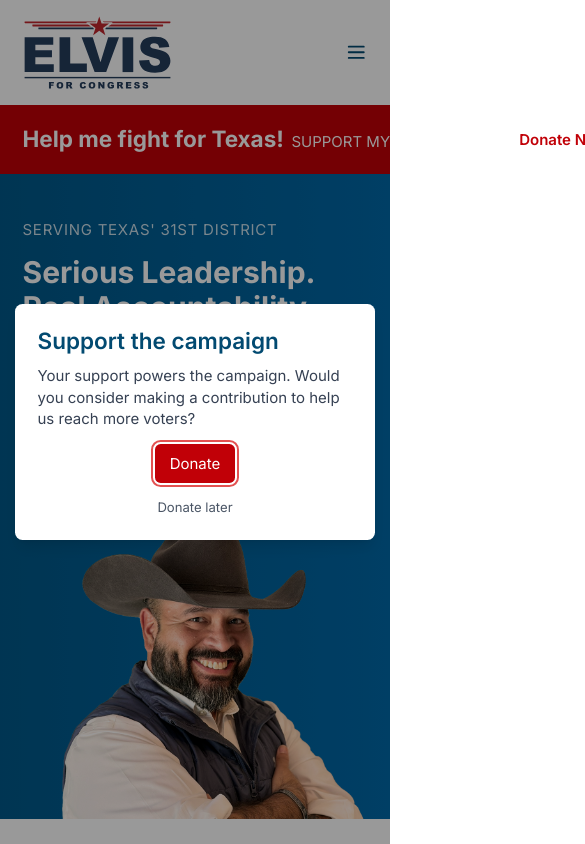
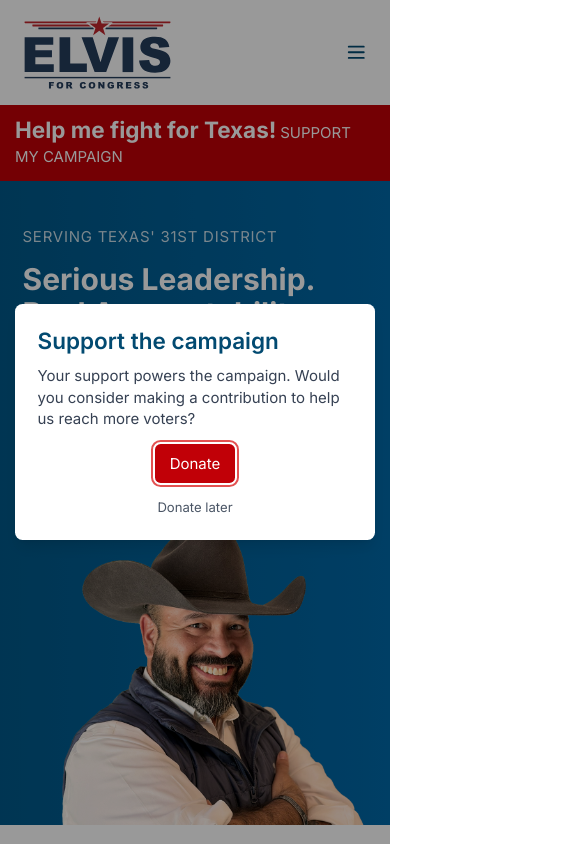
Before and after one commit to AMayLolo/elvisforcongress, a Next.js app: page / in a window 390 px wide. Shown: the top 844 px of the page, 585 px wide, since content can reach past the window. Built offline with nearby package versions, Linux system fonts and the light colour scheme; no server answers.

Commit message:
UI: optimize campaign banner for mobile devices

```diff
--- a/src/components/CampaignBanner.tsx
+++ b/src/components/CampaignBanner.tsx
@@ -11,15 +11,15 @@ export default function CampaignBanner() {
       className="block w-full bg-red-700 dark:bg-red-700 hover:bg-red-800 transition"
     >
       <section className="w-full">
-        <div className="max-w-7xl mx-auto px-6 py-4 flex items-center justify-between gap-6">
-          <div className="text-white whitespace-nowrap">
-            <h2 className="text-lg font-bold inline">Help me fight for Texas!</h2>
-            <p className="text-base inline ml-2">SUPPORT MY CAMPAIGN</p>
+        <div className="max-w-7xl mx-auto px-4 sm:px-6 py-3 sm:py-4 flex items-center justify-between gap-4">
+          <div className="text-white whitespace-normal sm:whitespace-nowrap">
+            <h2 className="text-sm sm:text-lg font-bold inline">Help me fight for Texas!</h2>
+            <p className="text-xs sm:text-base inline ml-1 sm:ml-2">SUPPORT MY CAMPAIGN</p>
           </div>
           <button
             type="button"
             onClick={(e) => e.preventDefault()}
-            className="bg-white text-red-700 font-semibold px-6 py-2 rounded-md hover:bg-gray-100 transition shrink-0 whitespace-nowrap"
+            className="hidden sm:block bg-white text-red-700 font-semibold px-6 py-2 rounded-md hover:bg-gray-100 transition shrink-0 whitespace-nowrap"
           >
             Donate Now
           </button>
```
